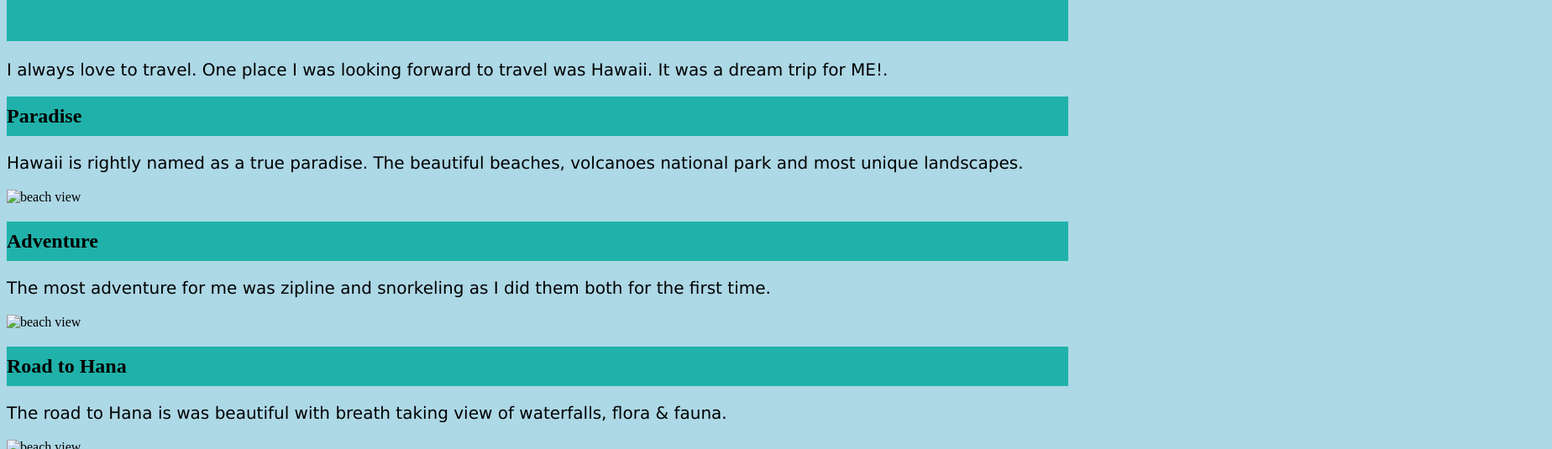
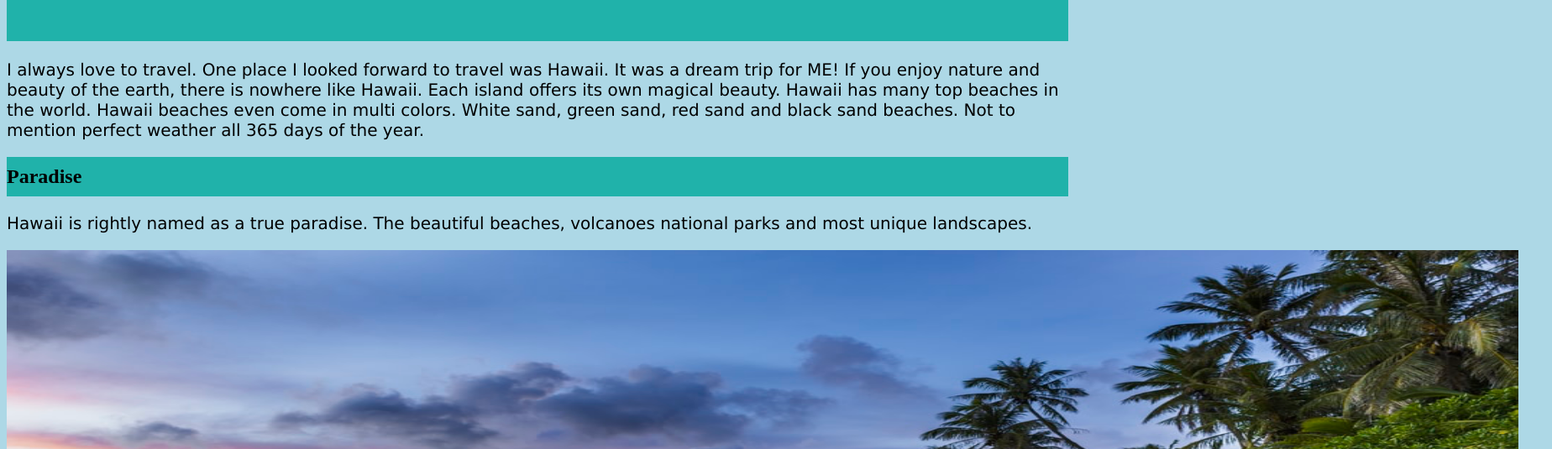
Before and after one commit to rsunithat/html-me-something, a plain HTML site: page index.html in a window 1280 px wide. Shown: the part 109-644 px from the top of the page at 84% size, 1848 px wide, since content can reach past the window. Drawn offline with Linux system fonts and the light colour scheme.

Commit message:
Updated the style,index,image

```diff
--- a/index.html
+++ b/index.html
@@ -9,28 +9,29 @@
    <body>
       <main>
          <h1>My trip to Hawaii</h1>
-         <p>I always love to travel.  One place I was looking forward to travel was Hawaii. It was a dream trip for ME!.</p>
+         <p>I always love to travel.  One place I looked forward to travel was Hawaii. It was a dream trip for ME! If you enjoy nature and beauty of the earth, there is nowhere like Hawaii.  Each island offers its own magical beauty. Hawaii has many top beaches in the world.  Hawaii beaches even come in multi colors.  White sand, green sand, red sand and black sand beaches. Not to mention perfect weather all 365 days of the year.</p>
 
          <article>
            <h2>Paradise</h2>
-           <p>Hawaii is rightly named as a true paradise.  The beautiful beaches, volcanoes national park and most unique landscapes.</p>
-           <img src="images/beach.jpg" alt="beach view" width="700" height="600">
+           <p>Hawaii is rightly named as a true paradise.  The beautiful beaches, volcanoes national parks and most unique landscapes.</p>
+           <img src="images/beach.jpg" alt="beach view" width="1800" height="600">
          </article>
 
          <article>
            <h2>Adventure</h2>
-           <p>The most adventure for me was zipline and snorkeling as I did them both for the first time.</p>
-           <img src="images/zipline.jpg" alt="beach view" width="700" height="600">
+           <p>The most adventure for me was zipline and snorkeling as I did them both for the first time. I was so amazed to see the beauty under the surface.  It was filled with all types of exotic underwater creatures.  The colors were so beautiful. It was a facinating experience in person than watching on television or viewing an aquarium.</p>
+           <img src="images/zipline.jpg" alt="beach view" width="1800" height="600">
          </article>
 
          <article>
            <h2>Road to Hana</h2>
-           <p>The road to Hana is was beautiful with breath taking view of waterfalls, flora &amp; fauna.</p>
-           <img src="images/hanamap.jpg" alt="beach view" width="700" height="600">
+           <p>The road to Hana is was beautiful with breath taking view of waterfalls, flora &amp; fauna. It is a wonderful destination for those intersted in ecotourism.</p>
+           <img src="images/hanamap.jpg" alt="beach view" width="1800" height="600">
          </article>
          <figure>
           <h2>Mauna Kea Mountain</h2>
-          <img src="images/maunakea.jpg" alt="mountain" width= "700" height="600">
+          <p>The sunset from the the summit was spectacular.</p>
+          <img src="images/maunakea.jpg" alt="mountain" width= "1800" height="600">
           <figcaption>Mauna Kea - Mountain, Hawaii.</figcaption>
         </figure>
        </main>
--- a/styles.css
+++ b/styles.css
@@ -5,6 +5,7 @@ body {
   h1 {
     color: yellow;
     text-align: center;
+    font-weight: bold;
   }
 
   p {
```
Also changed, not shown: images/beach.jpg (added), images/hanamap.jpg (added), images/maunakea.jpg (added), images/zipline.jpg (added), 2 other files.
